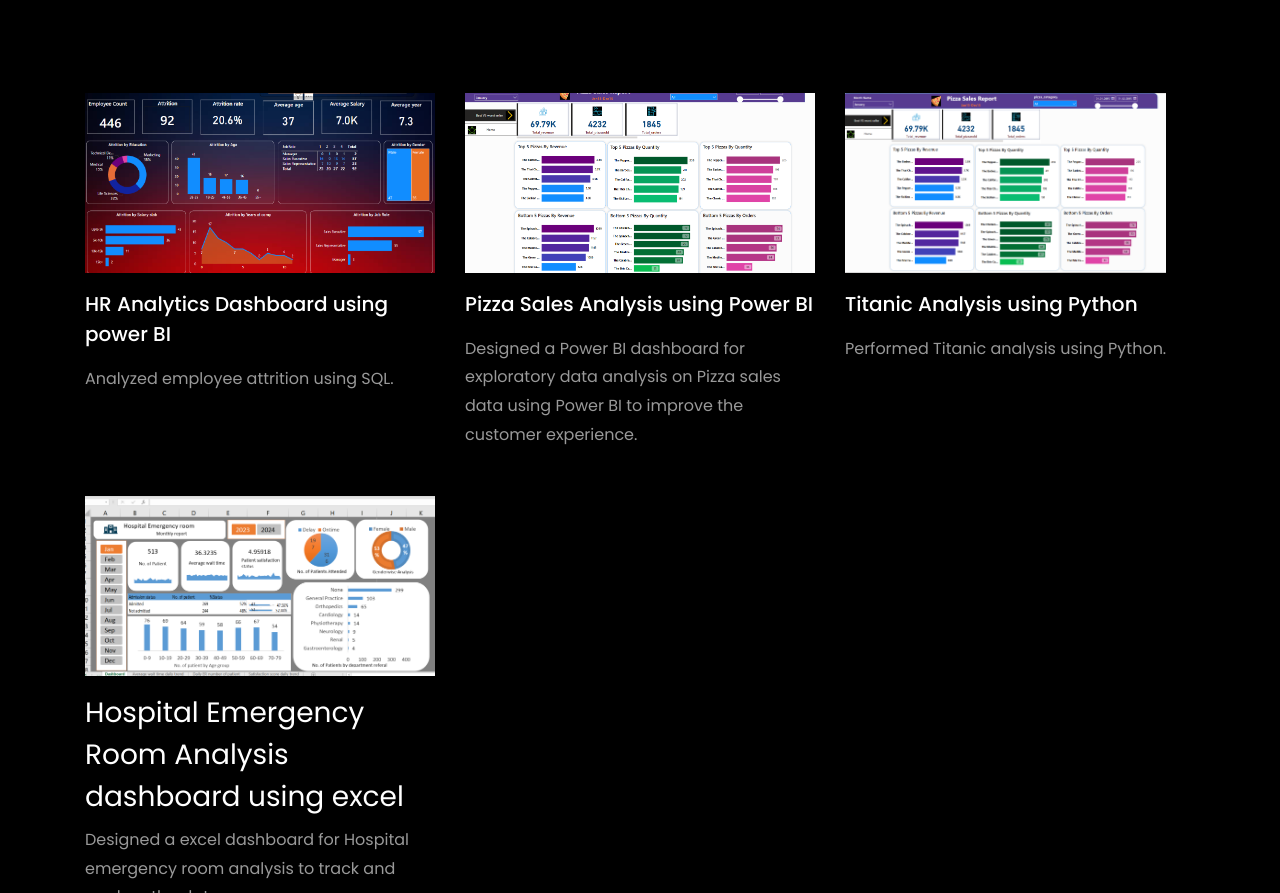
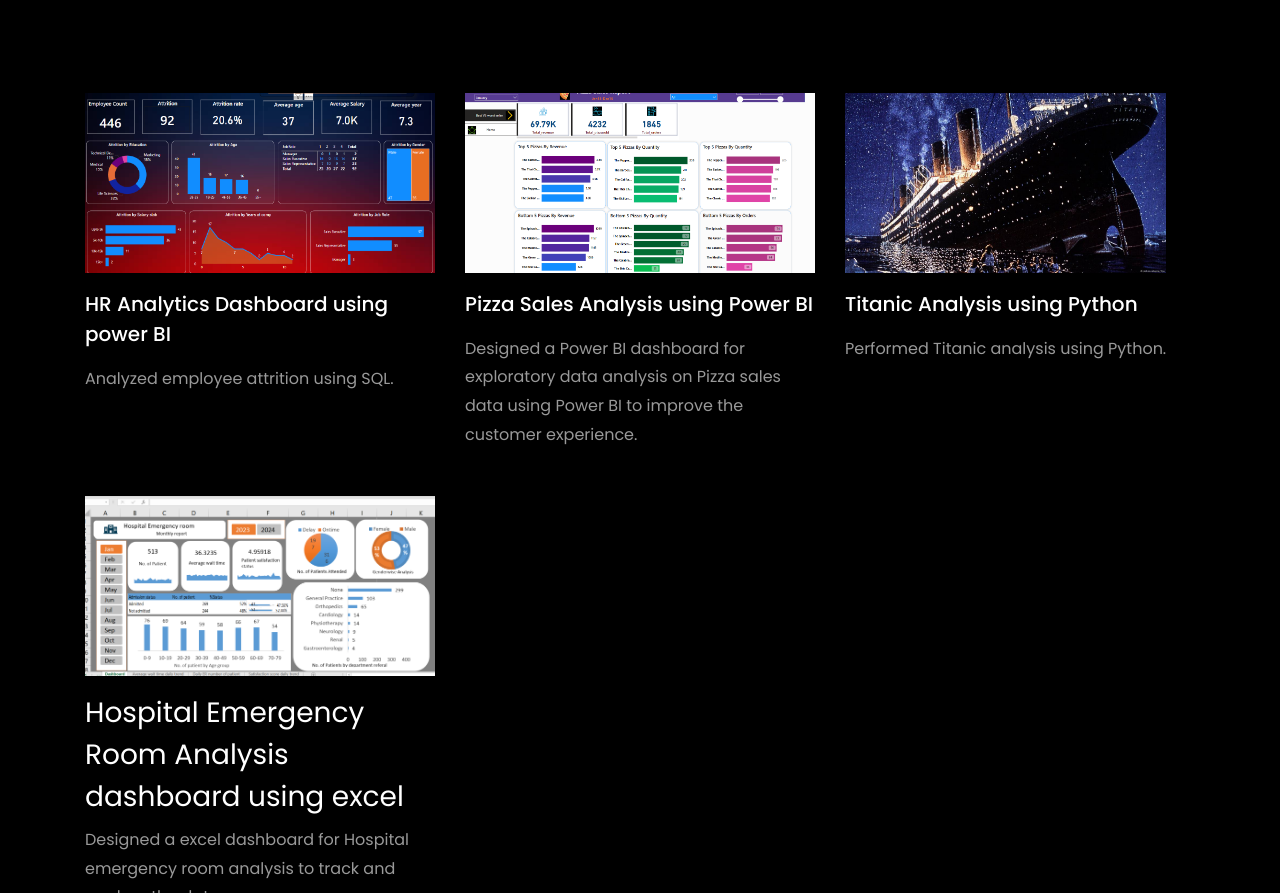
Before and after one commit to Malashree1994/Malashree.Ingle.github.io, a plain HTML site: page index.html in a window 1280 px wide. Shown: the part 3572-4465 px from the top of the page. Drawn offline with Linux system fonts and the light colour scheme; animation ran at ten frames a second; files whose address does not match are found by name.

Commit message:
Update index.html

```diff
--- a/index.html
+++ b/index.html
@@ -427,7 +427,7 @@
           </div>
 			<div class="col-md-4 d-flex ftco-animate">
           	<div class="blog-entry justify-content-end">
-              <a href="https://github.com/Malashree1994/Titanic-Analysis-using-Python" class="block-20 zoom-effect" style="background-image: url('images/proj_2.png');">
+              <a href="https://github.com/Malashree1994/Titanic-Analysis-using-Python" class="block-20 zoom-effect" style="background-image: url('images/TitanicImage.jpg');">
               </a>
               <div class="text mt-3 float-right d-block">
 
```
